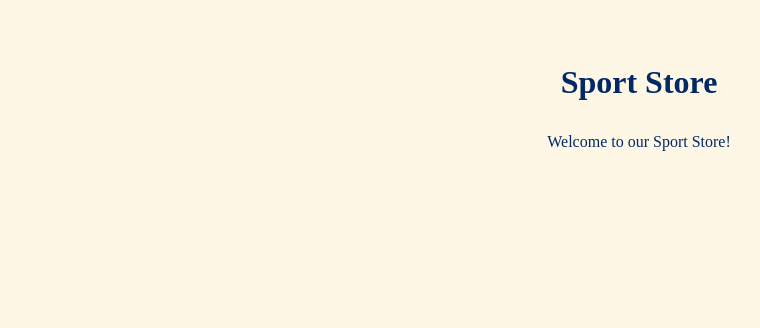
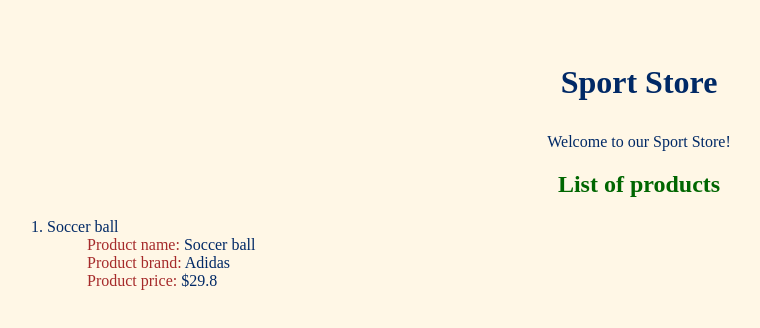
Before and after one commit to sanyol255/sport_store, an Angular app: page / in a window 1280 px wide. Shown: the top 328 px of the page, without its empty margins (1-761 px from the left). Built offline with nearby package versions, Linux system fonts and the light colour scheme; a web font is replaced by a local one.

Commit message:
Showing product info

```diff
--- a/src/app/app.component.html
+++ b/src/app/app.component.html
@@ -1 +1,2 @@
 <app-store-info></app-store-info>
+<app-products></app-products>
--- a/src/app/app.module.ts
+++ b/src/app/app.module.ts
@@ -3,11 +3,13 @@ import { BrowserModule } from '@angular/platform-browser';
 
 import { AppComponent } from './app.component';
 import { StoreInfoComponent } from './store-info/store-info.component';
+import { ProductsComponent } from './products/products.component';
 
 @NgModule({
   declarations: [
     AppComponent,
-    StoreInfoComponent
+    StoreInfoComponent,
+    ProductsComponent
   ],
   imports: [
     BrowserModule
--- /dev/null
+++ b/src/app/products/products.component.html
@@ -0,0 +1,11 @@
+<h2>List of products</h2>
+<ol class="product-info">
+  <li>
+    <span>{{productName}}</span>
+    <ul class="product-details">
+      <li><span>Product name: </span>{{productName}}</li>
+      <li><span>Product brand: </span>{{productBrand}}</li>
+      <li><span>Product price: </span>${{productPrice}}</li>
+    </ul>
+  </li>
+</ol>
--- /dev/null
+++ b/src/app/products/products.component.scss
@@ -0,0 +1,10 @@
+h2 {
+  color: #006600;
+  text-align: center;
+}
+ul {
+  list-style: none;
+}
+.product-details > li > span {
+  color: brown;
+}
--- /dev/null
+++ b/src/app/products/products.component.ts
@@ -0,0 +1,20 @@
+import { Component, OnInit } from '@angular/core';
+
+@Component({
+  selector: 'app-products',
+  templateUrl: './products.component.html',
+  styleUrls: ['./products.component.scss']
+})
+export class ProductsComponent implements OnInit {
+
+  productName = 'Soccer ball';
+  productBrand = 'Adidas';
+  productPrice = 29.8;
+
+
+  constructor() { }
+
+  ngOnInit(): void {
+  }
+
+}
```
Also changed, not shown: 1 other file (tests, documents, lock files or other folders).
